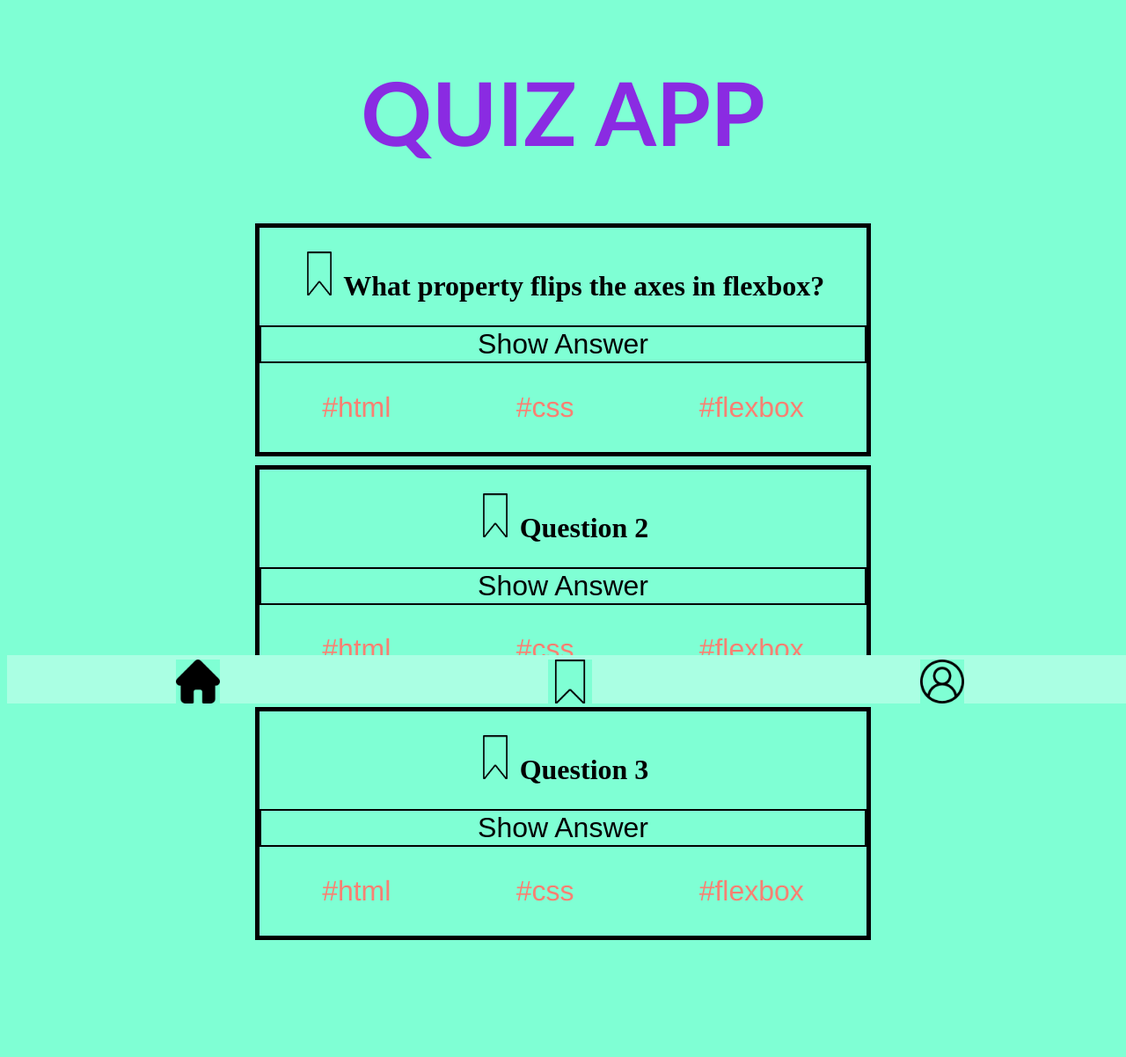
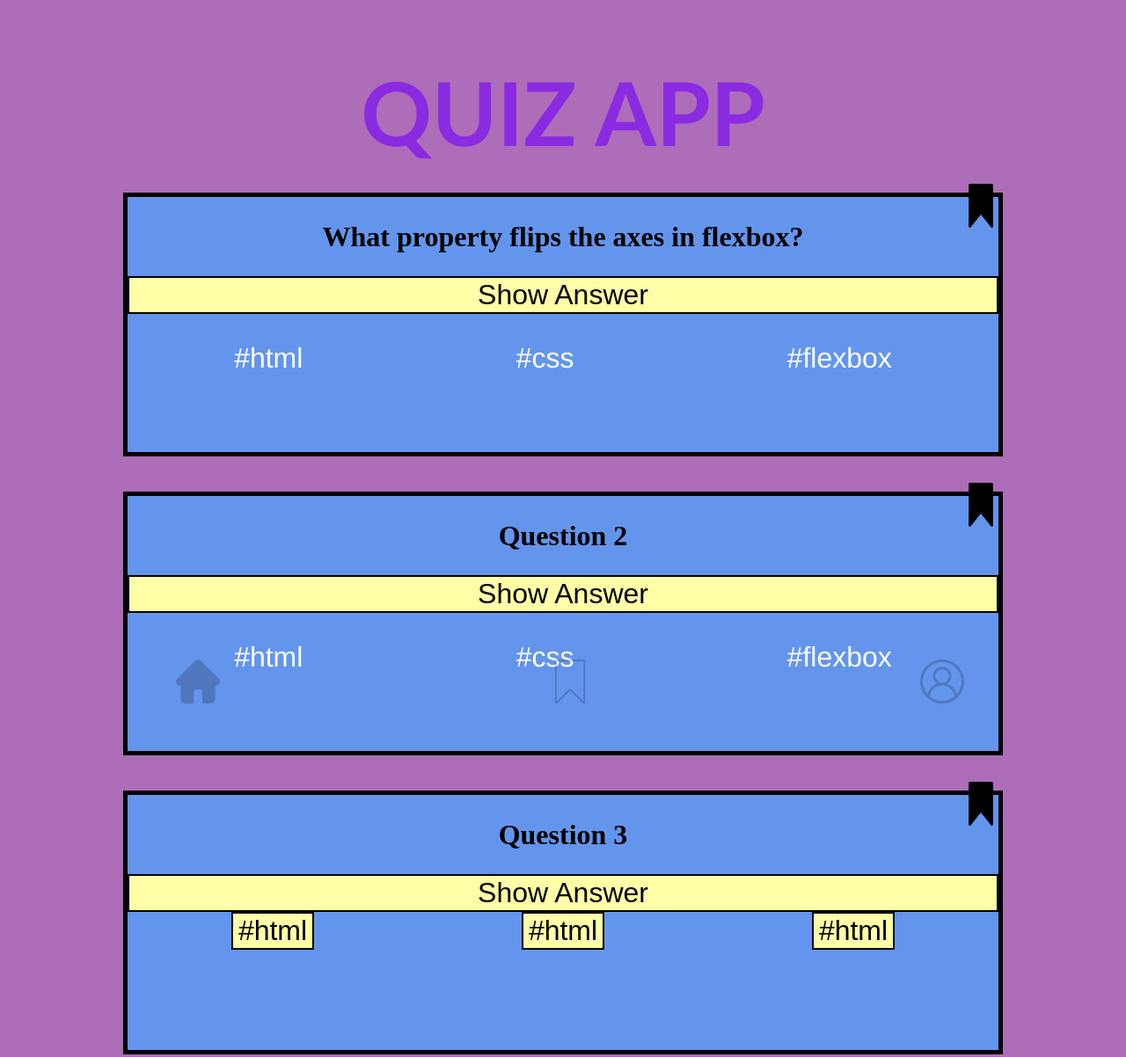
Before and after one commit to jenagansivakumar/first_project, a plain HTML site: page index.html in a window 1280 px wide. Shown: the whole page at 88% size. Before the commit the page ends 1077 px from the top, so only its background shows below. Drawn offline with Linux system fonts and the light colour scheme.

Commit message:
added bookmark tab and made some colour changes

```diff
--- a/index.html
+++ b/index.html
@@ -14,13 +14,14 @@
     <main>
       <div class="question_container">
       <section class="question__card">
-        <h2 class="question__card__question">
-          <img id="question_bookmark" src="assets/bookmark_transparent.png" width="40"
+        <h2 class="question1">
+          <img id="question_bookmark" src="assets/bookmark_filled.png" width="40"
           height="50" alt="">
           What property flips the axes in flexbox?
         </h2>
 
         <button>Show Answer</button>
+        <p hidden>Flex-direction</p>
 
         <div class="tag_container">
           <p id="tags">#html</p>
@@ -30,14 +31,14 @@
       </div>
       <div class="question_container">
       <section class="question__card">
-        <h2 class="question__card__question">
-          <img id="question_bookmark" src="assets/bookmark_transparent.png" width="40"
+        <h2 class="question__card__question2">
+          <img id="question_bookmark" src="assets/bookmark_filled.png" width="40"
           height="50" alt="">
           Question 2
         </h2>
 
         <button>Show Answer</button>
-
+        <p hidden>Answer</p>
         <div class="tag_container">
           <p id="tags">#html</p>
           <p id="tags">#css</p>
@@ -46,18 +47,18 @@
       </div>
       <div class="question_container">
       <section class="question__card">
-        <h2 class="question__card__question">
-          <img id="question_bookmark" src="assets/bookmark_transparent.png" width="40"
+        <h2 class="question__card__question3">
+          <img id="question_bookmark" src="assets/bookmark_filled.png" width="40"
           height="50" alt="">
           Question 3
         </h2>
 
         <button>Show Answer</button>
-
+<p hidden>Answer</p>
         <div class="tag_container">
-          <p id="tags">#html</p>
-          <p id="tags">#css</p>
-          <p id="tags">#flexbox</p>
+          <button id="tags"> #html</button>
+          <button id="tags"> #html</button>
+          <button id="tags"> #html</button>
         </div>
       </div>
       </section>
@@ -69,7 +70,7 @@
       <a href="index.html" class="footer_link footer__link--active">
         <img src="assets/home_filled.png" width="50" alt=""></a
       >
-      <a href="bookmark.html" class="footer_link"> <img src="assets/bookmark_transparent.png" width="50" alt=""></a>
+      <a href="bookmarks.html" class="footer_link"> <img src="assets/bookmark_transparent.png" width="50" alt=""></a>
       <a href="profile.html" class="footer_link"> <img src="assets/profile.png" width="50" alt=""> </a>
     </footer>
   </body>
--- a/styles.css
+++ b/styles.css
@@ -1,19 +1,21 @@
 * {
   box-sizing: border-box;
-  background-color: aquamarine;
   font-size: xx-large;
 }
 main {
   color: black;
-  font-size: 200px;
+  font-size: 100px;
   text-align: center;
   border: 5px;
   border-color: black;
 }
 
+body {
+  background-color: rgba(146, 60, 161, 0.747);
+}
 .tag_container {
   display: flex;
-  color: salmon;
+  color: white;
   flex-direction: row;
   font-family: "Franklin Gothic Medium", "Arial Narrow", Arial, sans-serif;
   justify-content: space-around;
@@ -32,7 +34,12 @@ main {
   position: fixed;
   bottom: 0px;
   padding: 5px;
-  background-color: rgb(170, 255, 227);
+  opacity: 0.2;
+  transition: 3s;
+}
+.navbar:hover {
+  opacity: 0.8;
+  background-color: rgb(240, 223, 255);
 }
 
 .question__card {
@@ -42,7 +49,12 @@ main {
   border: 1px solid;
   border-color: black;
   border-width: 5px;
-  width: 700px;
+  width: 1000px;
+  bottom: 50px;
+  margin: 15px;
+  transition: 5s;
+  background-color: cornflowerblue;
+  height: 300px;
 }
 
 h1 {
@@ -50,14 +62,32 @@ h1 {
   text-align: center;
   font-family: "Gill Sans", "Gill Sans MT", Calibri, "Trebuchet MS", sans-serif;
   font-size: 100px;
+  top: 5px;
+  transition: 6s;
+}
+h1:hover {
+  color: rgb(231, 205, 255);
+  font-size: 110px;
+  border: 1px solid;
+  border-color: black;
+  border-width: 5px;
+  width: auto;
 }
 
 button {
+  display: flex;
+  justify-content: center;
   border: solid;
   border-color: black;
   border-width: 2px;
   width: 2;
   height: auto;
+  transition: 5s;
+  background-color: rgb(255, 255, 168);
+}
+button:hover {
+  cursor: pointer;
+  background-color: darkorange;
 }
 
 .question_container {
@@ -67,10 +97,18 @@ button {
 }
 
 button:active {
-  background-color: yellow;
+  background-color: purple;
+  transition: 2s;
 }
 
-.question_bookmark {
+#question_bookmark {
   position: absolute;
-  margin-left: 500px;
+  top: -15px;
+  right: 0;
 }
+
+.question__card:hover {
+  font-family: "Franklin Gothic Medium", "Arial Narrow", Arial, sans-serif;
+  font-size: 100px;
+  background-color: hotpink;
+}
```
Also changed, not shown: bookmarks.html (+28 -0 lines).
